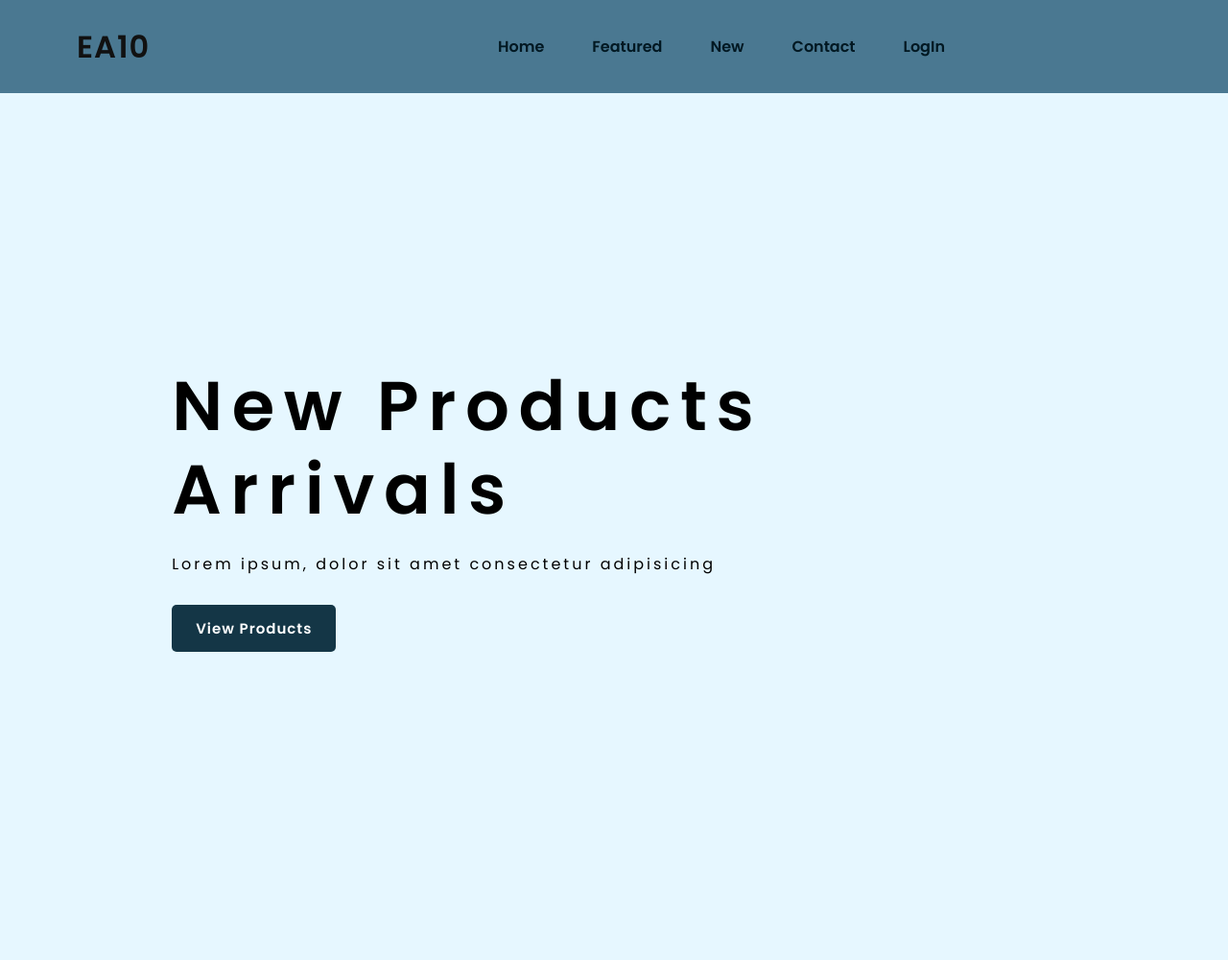
After one commit to edonisshabani/Projekti-UBT, a PHP site: page / in a window 1280 px wide. The commit adds this page. Shown: the whole page at 96% size. Run offline with PHP 8.4, Linux system fonts and the light colour scheme.

Commit message:
Second commit ES

```diff
--- /dev/null
+++ b/index.html
@@ -0,0 +1,34 @@
+<!DOCTYPE html>
+<html lang="en">
+    <head>
+        <meta charset="utf-8">
+        <meta name="viewport" content="width=device-width, initial-scale=1">
+        <title>EA10 - Clothing Store</title>
+        <link rel="stylesheet" type="text/css" href="style.css">
+    </head>
+    <body>
+
+        <!----Menu e Webit--->
+        <header>
+            <a href="#" class="logo">EA10</a>
+
+            <ul class="navlist">
+                <li><a href="index.html">Home</a></li>
+                <li><a href="#featured">Featured</a></li>
+                <li><a href="#new">New</a></li>
+                <li><a href="#contact">Contact</a></li>
+                <li><a href="LogIn.html">LogIn</a></li>
+            </ul>
+        </header>
+
+        	<!----home-ballina--->
+        <section class="home" id="home">
+            <div class="home-text">
+                <h1>New Products<br><span>Arrivals</span></h1>
+                <p>Lorem ipsum, dolor sit amet consectetur adipisicing</p>
+                <a href="#" class="btn">View Products</a>
+            </div>
+        </section>
+
+</body>
+</html>
--- a/style.css
+++ b/style.css
@@ -8,9 +8,103 @@ body {
     display: flex;
     justify-content: center;
     align-items: center;
-    height: 100vh;
+}
+/* Edonisi */
+header{
+	width: 100%;
+	top: 0;
+	right: 0;
+	z-index: 1000;
+	position: fixed;
+	display: flex;
+	align-items: center;
+	justify-content: space-between;
+	background: #4a7891;
+	padding: 20px;
+	transition: .35s ;
+}
+.logo{
+    padding-left: 100px;
+	font-size: 32px;
+	font-weight: 700;
+	letter-spacing: 1px;
+	color: #111111;
+    text-decoration: none;
+}
+.navlist{
+	display: flex;
+    list-style: none;
+    padding-right: 250px;
+}
+.navlist a{
+    text-decoration: none;
+	color: #011822;
+	font-weight: 600;
+	padding: 10px 25px;
+	font-size: 16px;
+	transition:.3s;
+}
+.navlist a:hover{
+    border-left: 2px solid white;
+    padding-left: 10px;
+    margin-right: 20px;
+	color:#ffffff;
+    transition: 0.2s;
+}
+.header-icons i{
+	font-size: 32px;
+	color: #111111;
+	margin-right: 20px;
+    transition:.3s;
+}
+.header-icons i:hover{
+	color:#143646;
 }
 
+section{
+	padding: 100px 14%;
+}
+.home{
+	min-height: 100vh;
+	width: 100%;
+	display: flex;
+	align-items: center;
+}
+.home-text h1{
+	font-size: 72px;
+	font-weight: 800;
+	line-height: 1.2;
+	letter-spacing: .6rem;
+	margin-bottom: 1.4rem;
+}
+.home-text p{
+	font-size: 16px;
+	font-weight: 500;
+	margin-bottom: 30px;
+	letter-spacing: 3px;
+}
+.btn{
+	display: inline-block;
+	padding: 13px 25px;
+	background:#143646;
+	color: #ffffff;
+	font-size: 15px;
+	letter-spacing: 1px;
+	font-weight: 600;
+	border-radius: 5px;
+	transition:.3s;
+    text-decoration: none;
+}
+.btn:hover{
+	transform: translateY(-5px);
+	background: #111111;
+}
+
+
+
+
+
+/* Anisi */
 .main {
     background-color: #ffffff;
     border: 2px solid #007acc;
```
